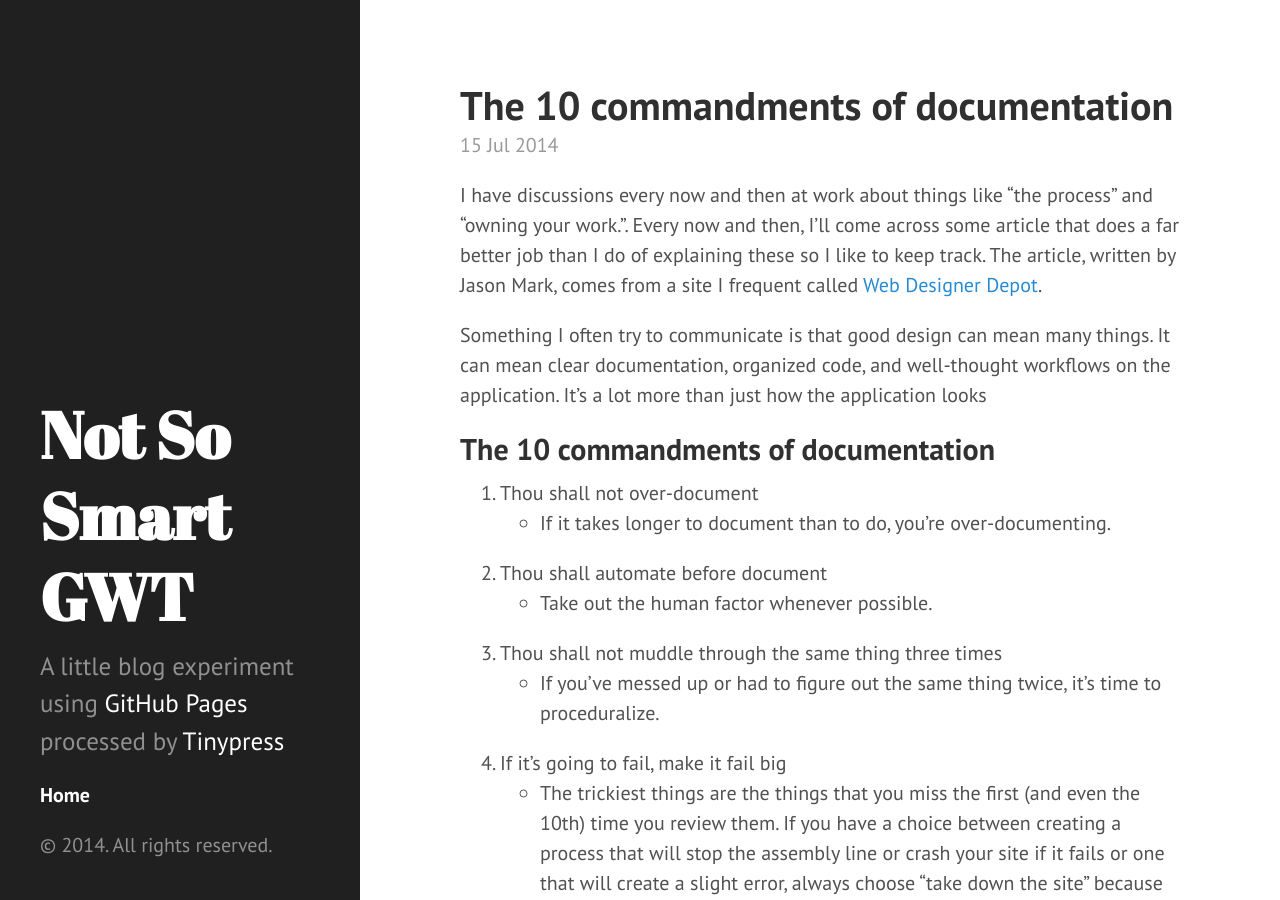
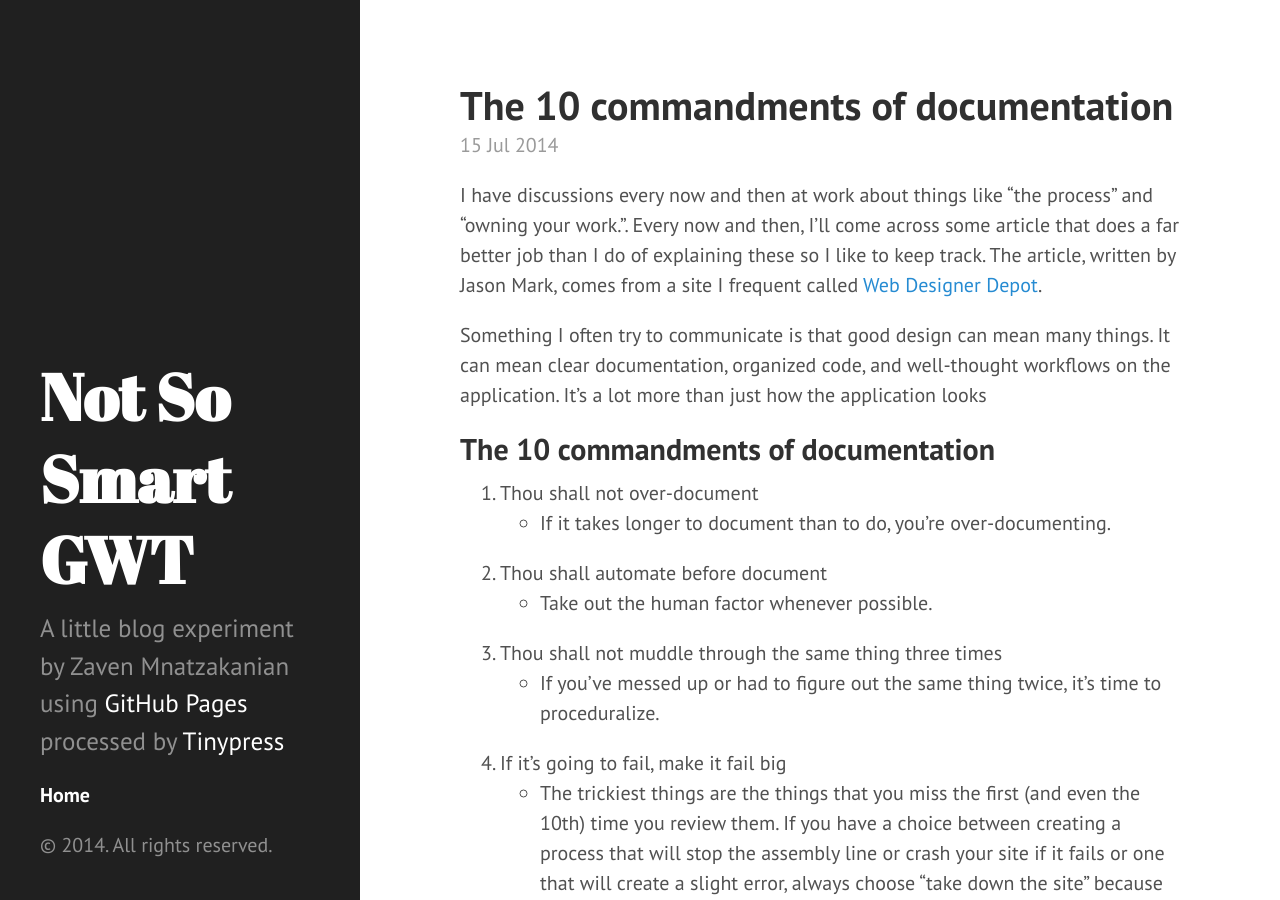
Before and after one commit to zmnatz/zmnatz.github.io, a Jekyll site: the page built from index.html, in a window 1280 px wide and 900 px high. Built offline with Jekyll 4.4.1, drawn with Linux system fonts in a browser that asks for light colours; the list of posts is cut into pages by our own code.

Commit message:
Update _config.yml

```diff
--- a/_config.yml
+++ b/_config.yml
@@ -3,5 +3,5 @@
 markdown: kramdown
 title: Not So Smart GWT
 tagline: Latest in  Smart GWT Annoyances
-description: A little blog experiment using <a href="https://pages.github.com/">GitHub Pages</a> processed by <a href="https://tinypress.co/&quot; target=&quot;_blank">Tinypress</a>
+description: A little blog experiment by Zaven Mnatzakanian using <a href="https://pages.github.com/">GitHub Pages</a> processed by <a href="https://tinypress.co/&quot; target=&quot;_blank">Tinypress</a>
 paginate: 5
```
